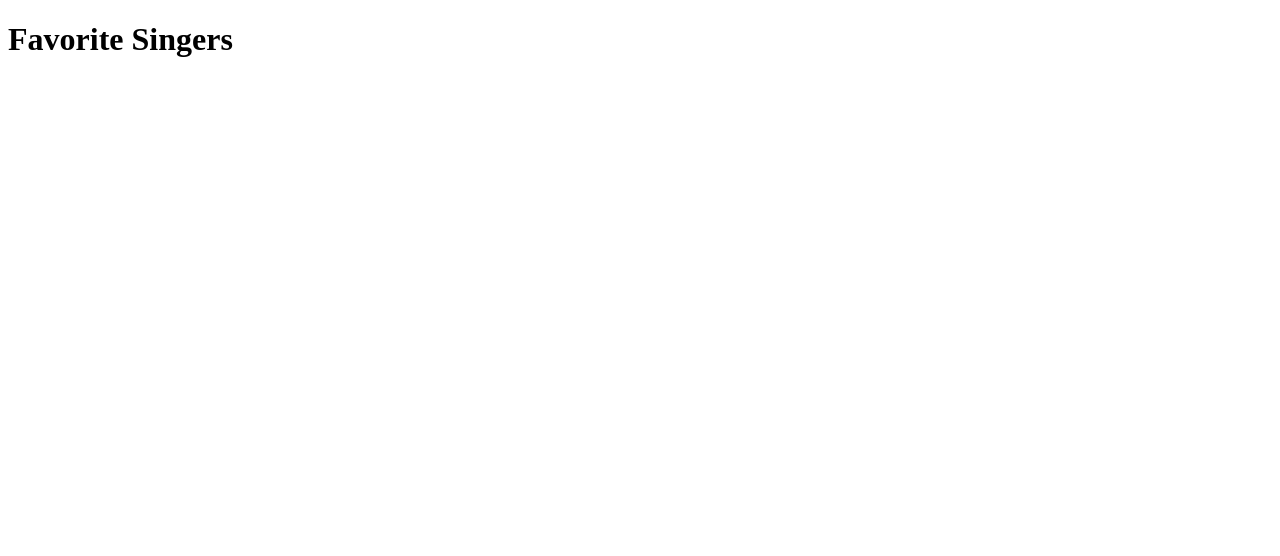
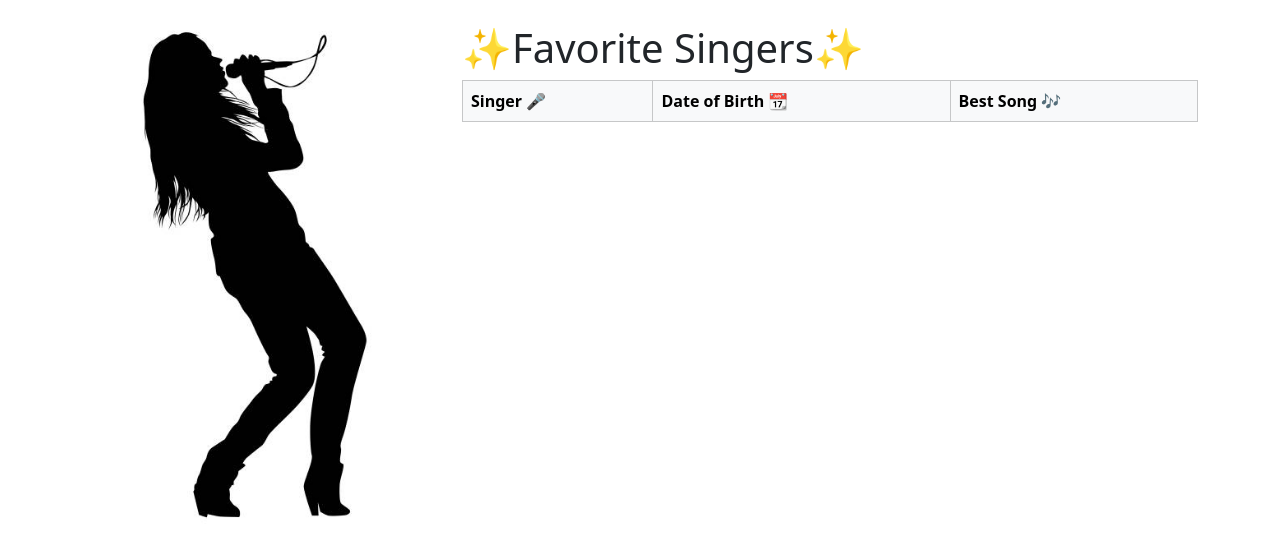
Before and after one commit to dashagaytan/favorite_singer, a plain HTML site: page index.html in a window 1280 px wide. Drawn offline with nearby package versions, Linux system fonts and the light colour scheme.

Commit message:
singers array

```diff
--- a/index.html
+++ b/index.html
@@ -3,12 +3,35 @@
 <head>
     <meta charset="UTF-8">
     <meta name="viewport" content="width=device-width, initial-scale=1.0">
+    <link href="https://cdn.jsdelivr.net/npm/bootstrap@5.3.8/dist/css/bootstrap.min.css" rel="stylesheet" integrity="sha384-sRIl4kxILFvY47J16cr9ZwB07vP4J8+LH7qKQnuqkuIAvNWLzeN8tE5YBujZqJLB" crossorigin="anonymous">
     <title>Week 2: Dasha Gaytan</title>
 </head>
 <body>
-    <div>
-        <h1>Favorite Singers</h1>
+ <div class="container mt-4">
+    <div class="row">
+
+      <div class="col-sm-4 text-center">
+        <img src="images/singer.jpg" alt="Music icon" class="img-fluid">
+      </div>
+
+      <div class="col-sm-8">
+        <h1>✨Favorite Singers✨</h1>
+        <table class="table table-bordered" id="singers">
+          <thead class="table-light">
+            <tr>
+              <th>Singer 🎤</th>
+              <th>Date of Birth 📆</th>
+              <th>Best Song 🎶</th>
+            </tr>
+          </thead>
+          <tbody>
+
+          </tbody>
+        </table>
+      </div>
     </div>
+  </div>
     <script src="main.js"></script>
+    <script src="https://cdn.jsdelivr.net/npm/bootstrap@5.3.8/dist/js/bootstrap.bundle.min.js" integrity="sha384-FKyoEForCGlyvwx9Hj09JcYn3nv7wiPVlz7YYwJrWVcXK/BmnVDxM+D2scQbITxI" crossorigin="anonymous"></script>
 </body>
 </html>
--- a/main.js
+++ b/main.js
@@ -0,0 +1,5 @@
+const singers = [
+    {name: "Alex Warren", dob: "September 18, 2000", bestSong: "Ordinary"},
+    {name: "Cher", dob: "May 20, 1946", bestSong: "Believe"},
+    {name: "Jon Bon Jovi", dob: "March 2, 1962", bestSong: "Livin' on a Prayer"}
+];
```
Also changed, not shown: images/jovi.png (added), images/singer.jpg (added).
